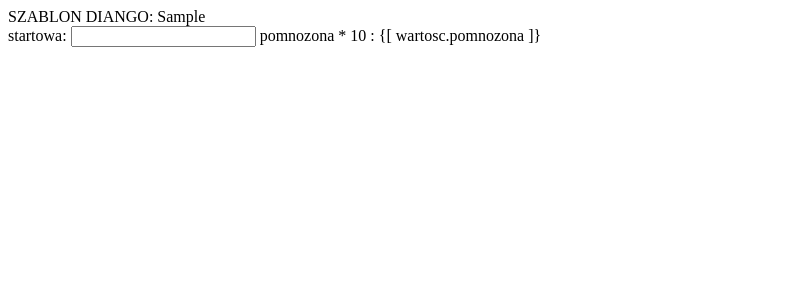
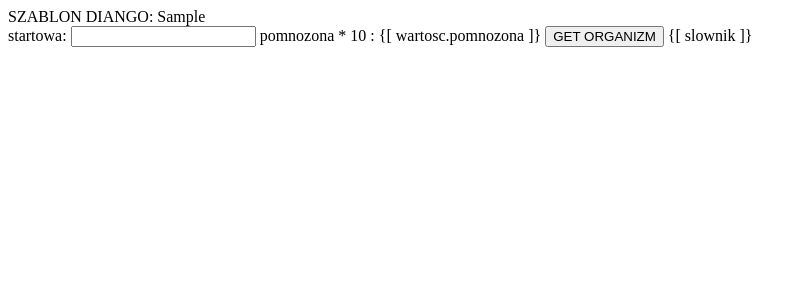
Before and after one commit to mhaponiu/przegladarkaGenomow, a Django app: page /zprapp/organizm/1/ in a window 1280 px wide. Shown: the top 300 px of the page, without its empty margins (0-805 px from the left). Run offline with Django 3.2, Linux system fonts and the light colour scheme; tables that the repository leaves empty hold one stand-in row (values such as "Sample post"); some libraries are stand-ins or nearby versions.

Commit message:
dziala get na jakims przykladzie bez sensu - proba uruchomienia post'a nieudana

```diff
--- a/zprapp/static/zprapp/controllers.js
+++ b/zprapp/static/zprapp/controllers.js
@@ -1,16 +1,39 @@
 /**
  * Created by mhaponiu on 20.12.14.
  */
-function Kontroler($scope){
+function Kontroler($scope, $http){
             $scope.wartosc = { startowa : 5};
             $scope.wartosc.pomnozona = 50;
+            $scope.slownik ={};
 
             $scope.pomnoz = function() {
                 $scope.wartosc.pomnozona = $scope.wartosc.startowa * 10;
              };
+            $scope.dawajgeta = function() {
+                var obiekt = {tekst: "wartosctext", id: 7};
+                var obiekt_json = angular.toJson(obiekt);
+                /*
+                 *to ponizej dziala tylko dla GET?
+                 */
+                var request = {
+                    method: 'GET',
+                    url: 'zprapp/ajax',
+                    //headers: {
+                    //    'Content-Type': 'application/json'
+                    //},
+                    //params dodaje do URL parametry obiektu
+                    params: obiekt,
+                    //tego data jakby w ogole nie widzial potem w diango w slowniku
+                    data: angular.toJson(obiekt)
+                };
+                $http(request).
+                    success(function(data){
+                        $scope.slownik = data['klucz'];
+                });
+            };
         }
 
-var zprModule = angular.module('ZprAppModule', []);
+var zprModule = angular.module('ZprAppModule',[]);
 
 zprModule.config(function($interpolateProvider){
     $interpolateProvider.startSymbol('{[');
--- a/zprapp/templates/zprapp/index.html
+++ b/zprapp/templates/zprapp/index.html
@@ -13,8 +13,9 @@ SZABLON DIANGO:
 {{ organizm }}
     <div ng-controller="Kontroler">
     startowa: <input ng-model="wartosc.startowa" ng-change="pomnoz()">
-
     pomnozona * 10 : {[ wartosc.pomnozona ]}
+    <button ng-click="dawajgeta()">GET ORGANIZM</button>
+        {[ slownik ]}
     </div>
 </body>
 </html>
--- a/zprapp/urls.py
+++ b/zprapp/urls.py
@@ -3,6 +3,7 @@ from zprapp import views
 
 urlpatterns = patterns('',
     url(r'^$', views.index),
+    url(r'organizm/3/zprapp/ajax/$', views.odpowiedz),
     url(r'organizm/(?P<org_id>\d+)/$', views.organizm),
-    url(r'ajax/(?P<org_id>\d+)/$', views.odpowiedz),
+    url(r'ajax/$', views.odpowiedz),
 )
--- a/zprapp/views.py
+++ b/zprapp/views.py
@@ -1,6 +1,7 @@
 from django.shortcuts import render, get_object_or_404
-from django.http import HttpResponse
+from django.http import HttpResponse, JsonResponse
 from zprapp.models import Organizm, Chromosom
+import json
 
 def index(request):
     return HttpResponse("Hello word")
@@ -14,7 +15,25 @@ def organizm(request, org_id):
     context = {'organizm': organizm}
     return render(request, 'zprapp/index.html', context)
 
-#todo get response
-def odpowiedz(request, org_id):
-    organizm = Organizm.objects.get(id = org_id)
-    return HttpResponse(organizm.nazwa);
+#todo odbierz request jako json i odeslij response
+def odpowiedz(request):
+    liczba = 2
+    #req = request.POST['id']
+    if request.method == 'POST':
+        print "JEST POSTEM"
+        print request.POST;
+    elif request.method == 'GET':
+        print "JEST GETEM"
+    elif request.is_ajax():
+        print("JEST AJAX")
+    print "slownik GET", request.GET;
+    print "slownik POST", request.POST;
+    print request;
+    #data = json.loads(request.body);
+    #print json.dumps({"c": 0, "b": 0, "a": 0}, sort_keys=True);
+
+    #print request.body['TEXTDOMAIN'];
+    response = JsonResponse({'klucz': liczba})
+    #organizm = Organizm.objects.get(id = 2)
+    #return HttpResponse(organizm.nazwa);
+    return response
```
